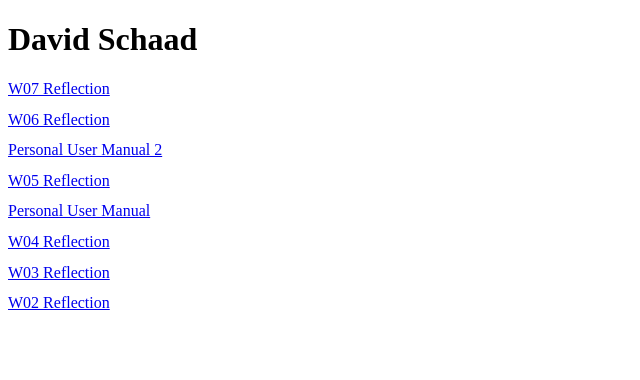
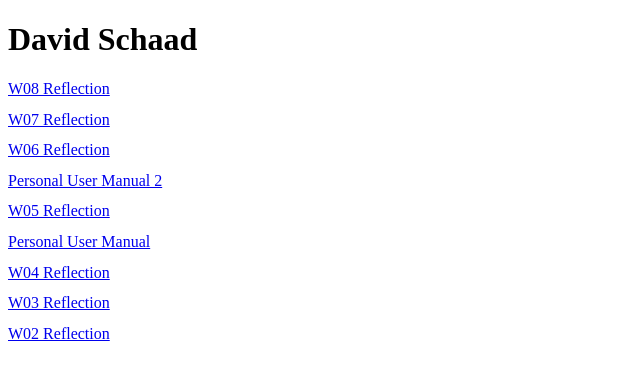
Before and after one commit to dschaad/cse170, a plain HTML site: page index.html in a window 1280 px wide. Shown: the whole page, without its empty margins (0-640 px from the left). Drawn offline with Linux system fonts and the light colour scheme.

Commit message:
added link for w08 reflection

```diff
--- a/index.html
+++ b/index.html
@@ -10,6 +10,7 @@
 <body>
     <h1>David Schaad</h1>
     <div id="documents">
+        <a href="W08 Reflection.docx">W08 Reflection</a>
         <a href="W07 Reflection.docx">W07 Reflection</a>
         <a href="W06 Reflection.docx">W06 Reflection</a>
         <a href="Personal User Manual 2.docx">Personal User Manual 2</a>
```
